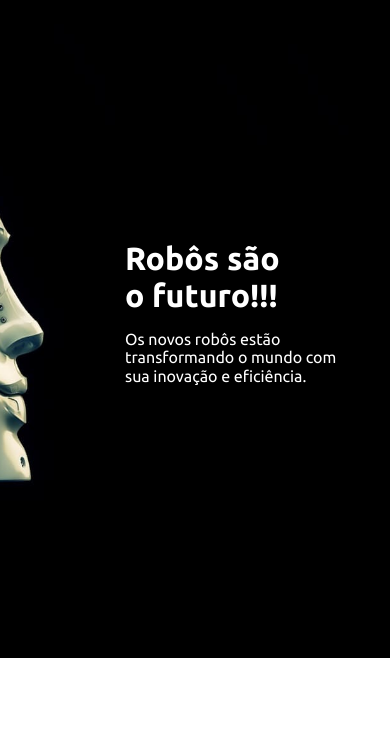
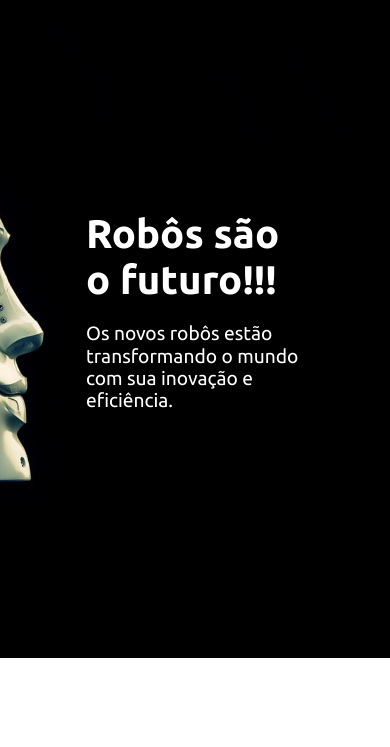
Before and after one commit to Lirovsky/Vortex, a website: page index.html in a window 390 px wide. Shown: the part 97-844 px from the top of the page. Drawn offline with nearby package versions, Linux system fonts and the light colour scheme.

Commit message:
feat: update section1 from index

```diff
--- a/sass/index.scss
+++ b/sass/index.scss
@@ -34,7 +34,11 @@
     width: 55%;
     color: #fff;
 
-    @media (max-width: 640px) {
+    @media (max-width: 560px) {
+      width: 80%;
+    }
+
+    @media (min-width: 561px) and (max-width: 800px) {
       width: 70%;
     }
 
@@ -58,10 +62,10 @@
         display: none;
       }
       h1 {
-        font-size: 2rem;
+        font-size: 2.5rem;
       }
       p {
-        font-size: 1rem;
+        font-size: 1.2rem;
       }
     }
 
```
Also changed, not shown: styles/style.css, 1 other file.
